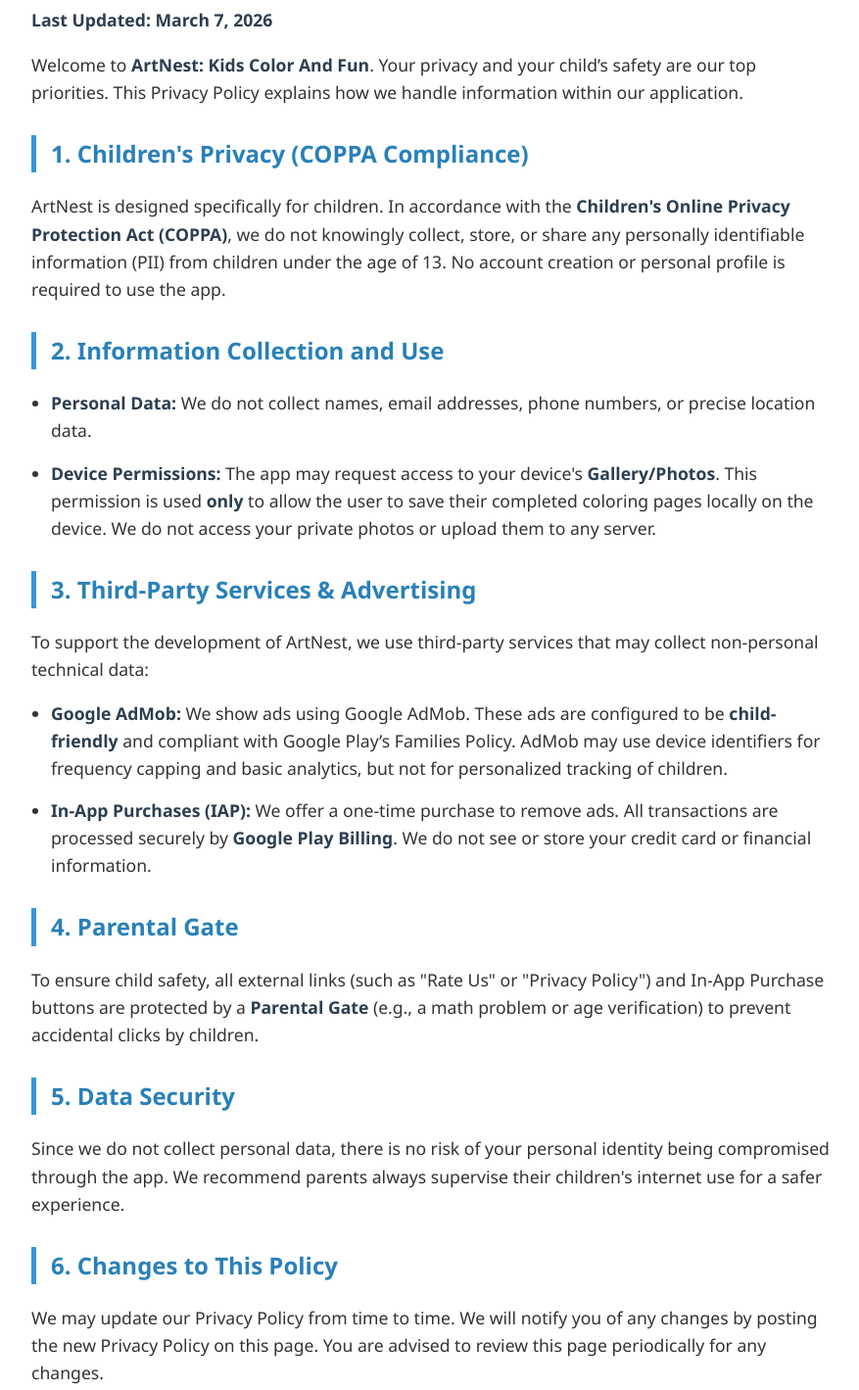
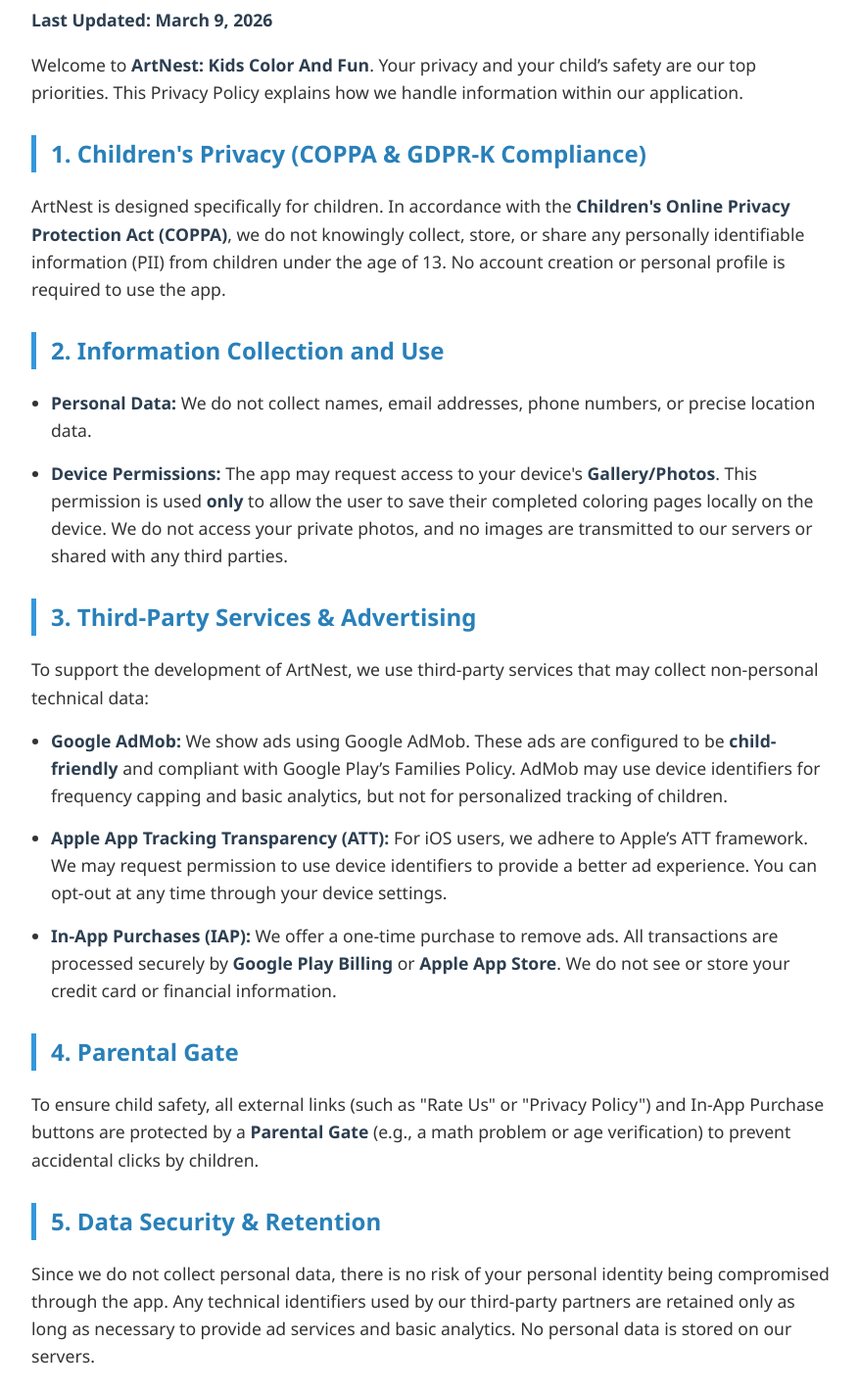
Before and after one commit to Division11/privacy-policy, a plain HTML site: page index.html in a window 1280 px wide. Shown: the part 160-1579 px from the top of the page at 98% size, without its empty margins (198-1075 px from the left). Drawn offline with Linux system fonts and the light colour scheme.

Commit message:
Update index.html

```diff
--- a/index.html
+++ b/index.html
@@ -18,31 +18,32 @@
 <body>
     <div class="container">
         <h1>Privacy Policy</h1>
-        <p><strong>Last Updated: March 7, 2026</strong></p>
+        <p><strong>Last Updated: March 9, 2026</strong></p>
 
         <p>Welcome to <strong>ArtNest: Kids Color And Fun</strong>. Your privacy and your child’s safety are our top priorities. This Privacy Policy explains how we handle information within our application.</p>
 
-        <h2>1. Children's Privacy (COPPA Compliance)</h2>
+        <h2>1. Children's Privacy (COPPA & GDPR-K Compliance)</h2>
         <p>ArtNest is designed specifically for children. In accordance with the <strong>Children's Online Privacy Protection Act (COPPA)</strong>, we do not knowingly collect, store, or share any personally identifiable information (PII) from children under the age of 13. No account creation or personal profile is required to use the app.</p>
 
         <h2>2. Information Collection and Use</h2>
         <ul>
             <li><strong>Personal Data:</strong> We do not collect names, email addresses, phone numbers, or precise location data.</li>
-            <li><strong>Device Permissions:</strong> The app may request access to your device's <strong>Gallery/Photos</strong>. This permission is used <strong>only</strong> to allow the user to save their completed coloring pages locally on the device. We do not access your private photos or upload them to any server.</li>
+            <li><strong>Device Permissions:</strong> The app may request access to your device's <strong>Gallery/Photos</strong>. This permission is used <strong>only</strong> to allow the user to save their completed coloring pages locally on the device. We do not access your private photos, and no images are transmitted to our servers or shared with any third parties.</li>
         </ul>
 
         <h2>3. Third-Party Services & Advertising</h2>
         <p>To support the development of ArtNest, we use third-party services that may collect non-personal technical data:</p>
         <ul>
             <li><strong>Google AdMob:</strong> We show ads using Google AdMob. These ads are configured to be <strong>child-friendly</strong> and compliant with Google Play’s Families Policy. AdMob may use device identifiers for frequency capping and basic analytics, but not for personalized tracking of children.</li>
-            <li><strong>In-App Purchases (IAP):</strong> We offer a one-time purchase to remove ads. All transactions are processed securely by <strong>Google Play Billing</strong>. We do not see or store your credit card or financial information.</li>
+            <li><strong>Apple App Tracking Transparency (ATT):</strong> For iOS users, we adhere to Apple’s ATT framework. We may request permission to use device identifiers to provide a better ad experience. You can opt-out at any time through your device settings.</li>
+            <li><strong>In-App Purchases (IAP):</strong> We offer a one-time purchase to remove ads. All transactions are processed securely by <strong>Google Play Billing</strong> or <strong>Apple App Store</strong>. We do not see or store your credit card or financial information.</li>
         </ul>
 
         <h2>4. Parental Gate</h2>
         <p>To ensure child safety, all external links (such as "Rate Us" or "Privacy Policy") and In-App Purchase buttons are protected by a <strong>Parental Gate</strong> (e.g., a math problem or age verification) to prevent accidental clicks by children.</p>
 
-        <h2>5. Data Security</h2>
-        <p>Since we do not collect personal data, there is no risk of your personal identity being compromised through the app. We recommend parents always supervise their children's internet use for a safer experience.</p>
+        <h2>5. Data Security & Retention</h2>
+        <p>Since we do not collect personal data, there is no risk of your personal identity being compromised through the app. Any technical identifiers used by our third-party partners are retained only as long as necessary to provide ad services and basic analytics. No personal data is stored on our servers.</p>
 
         <h2>6. Changes to This Policy</h2>
         <p>We may update our Privacy Policy from time to time. We will notify you of any changes by posting the new Privacy Policy on this page. You are advised to review this page periodically for any changes.</p>
```
